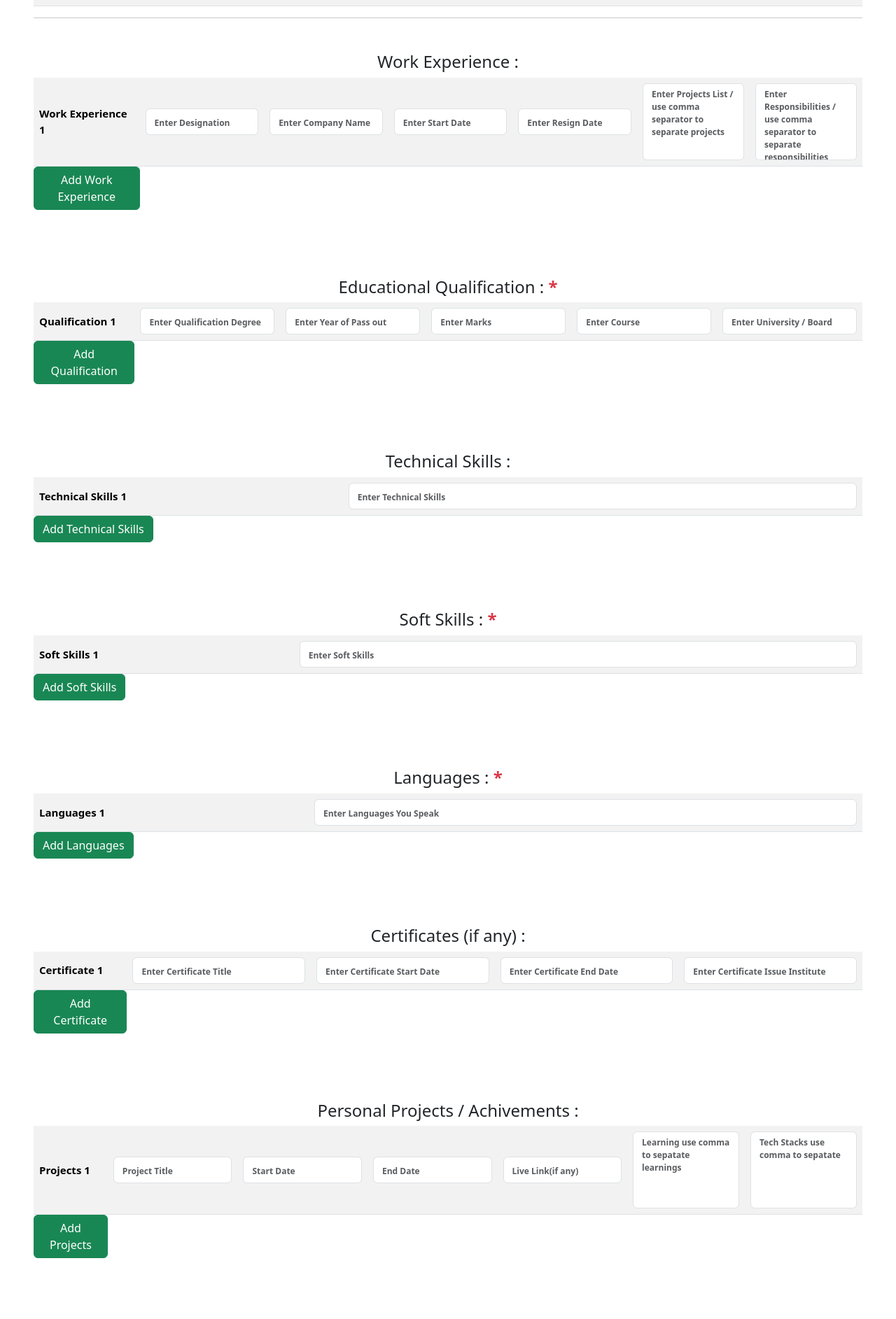
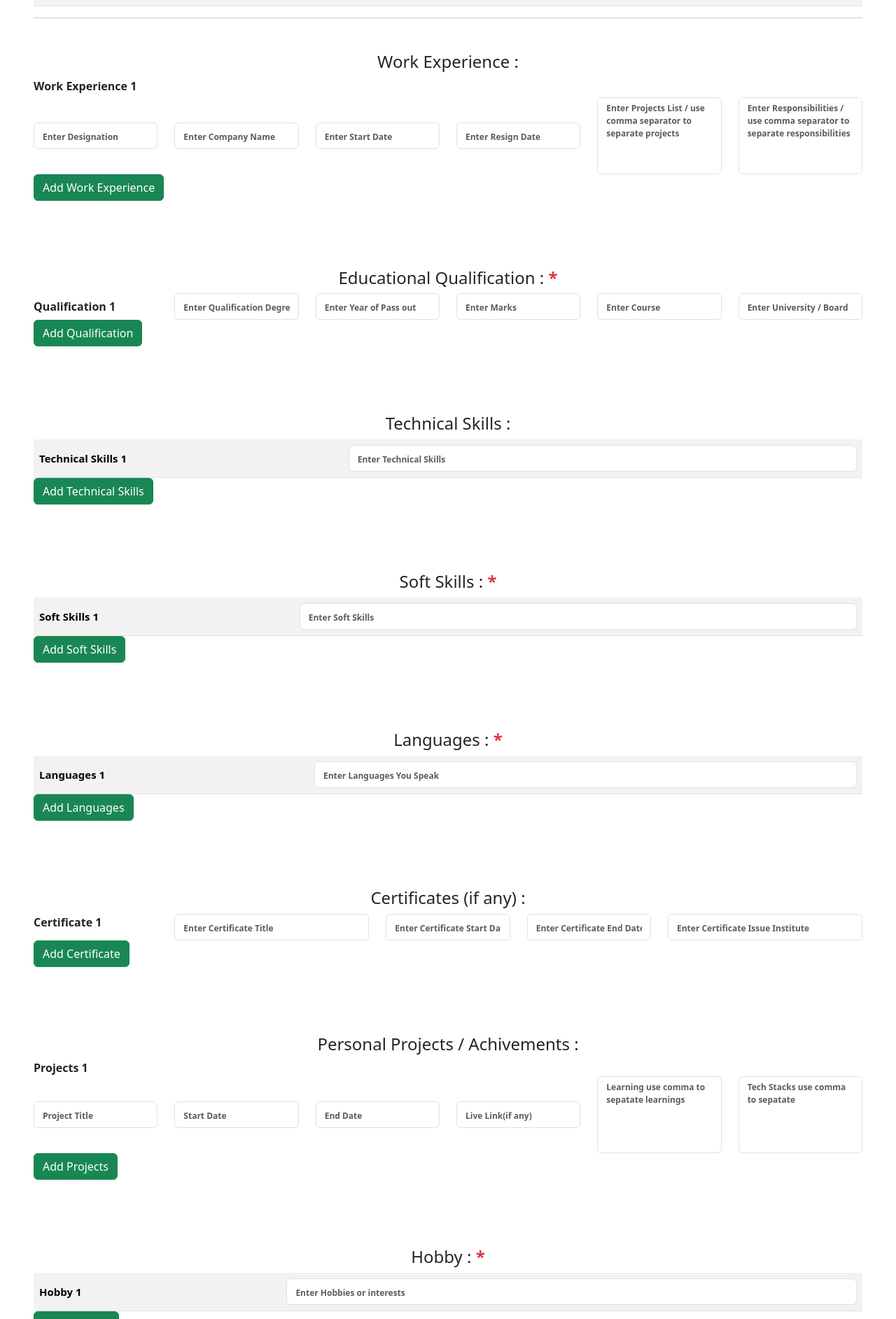
Before and after one commit to executor-utsab2000/Resume-Builder, a React (Vite) app: page / in a window 1280 px wide. Shown: the part 853-2738 px from the top of the page at 70% size. Built offline with nearby package versions, Linux system fonts and the light colour scheme.

Commit message:
form delete to begin

```diff
--- a/src/CSS_SCSS/main.scss
+++ b/src/CSS_SCSS/main.scss
@@ -22,6 +22,10 @@
     font-size: 12px;
   }
 
+  .actionIcon{
+    border-radius: 50%;
+    margin-left: 10px;
+  }
 
 }
 
--- a/src/Form.jsx
+++ b/src/Form.jsx
@@ -26,10 +26,14 @@ const Form = () => {
         for (let [key, value] of formData.entries()) {
             setNestedObject(data, key, value);
         }
-        console.log(data);
+        // console.log(data);
         setUserData(data);
         navigate('/template-listing');
     }
+
+
+
+
 
 
 
@@ -37,6 +41,7 @@ const Form = () => {
         <div className='formResume'>
             <h1 className='mb-4'> RESUME BUILDER </h1>
             <form onSubmit={submitForm} autoComplete='off'>
+                <section>
                     <h4 className='text-center'>Personal Details :</h4>
                     <table className="table table-striped">
                         <tbody>
@@ -71,8 +76,10 @@ const Form = () => {
                             </tr>
                         </tbody>
                     </table>
+                </section>
                 <br />
                 <hr />
+                <section>
                     <h4 className='mt-5 text-center'>Links :</h4>
                     <table className="table table-striped">
                         <tbody>
@@ -90,57 +97,59 @@ const Form = () => {
                             </tr>
                         </tbody>
                     </table>
+                </section>
 
                 <hr />
 
+                <section>
                     <h4 className='mt-5 text-center'>Work Experience :</h4>
-                <table className="table table-striped">
-                    <tbody>
+                    {workExperience.map((elm, index) => {
+                        return (
+                            <>
+                                <div className="experienceItems">
+                                    <div className="row">
+                                        <div className="col-12 fw-bold mb-1">
+                                            Work Experience {index + 1}
+                                            </div>
+                                        <div className="col-lg-2 my-auto"><input name={`workExperience[${index}][designation]`} className='form-control' placeholder='Enter Designation' /></div>
+                                        <div className="col-lg-2 my-auto"><input name={`workExperience[${index}][companyName]`} className='form-control' placeholder='Enter Company Name' /></div>
+                                        <div className="col-lg-2 my-auto"><input name={`workExperience[${index}][startDate]`} className='form-control' placeholder='Enter Start Date ' /></div>
+                                        <div className="col-lg-2 my-auto"><input name={`workExperience[${index}][endDate]`} className='form-control' placeholder='Enter Resign Date' /></div>
+                                        <div className="col-lg-2 my-auto"><textarea name={`workExperience[${index}][projectList]`} id="" rows={4} className='w-100 form-control' placeholder='Enter Projects List / use comma separator to  separate projects'></textarea></div>
+                                        <div className="col-lg-2 my-auto"><textarea name={`workExperience[${index}][responsibilities]`} id="" rows={4} className='w-100 form-control' placeholder='Enter Responsibilities / use comma separator to  separate responsibilities'></textarea></div>
+                                    </div>
+                                </div>
+                            </>
+                        )
+                    })}
+                    <button type="button" className='btn btn-success mb-5' onClick={() => setWorkExperience([...workExperience, workExperience.length])}>Add Work Experience</button>
+                </section>
+
+                <section>
+                    <h4 className='mt-5 text-center'>Educational Qualification : <span className="fw-bold text-danger">*</span></h4>
                     {
-                            workExperience.map((elm, index) => {
+                        qualification.map((elm, index) => {
                             return (
-                                    <tr key={index}>
-                                        <td>Work Experience {index + 1}</td>
-                                        <td><input name={`workExperience[${index}][designation]`} className='form-control' placeholder='Enter Designation' /></td>
-                                        <td><input name={`workExperience[${index}][companyName]`} className='form-control' placeholder='Enter Company Name' /></td>
-                                        <td><input name={`workExperience[${index}][startDate]`} className='form-control' placeholder='Enter Start Date ' /></td>
-                                        <td><input name={`workExperience[${index}][endDate]`} className='form-control' placeholder='Enter Resign Date' /></td>
-                                        <td><textarea name={`workExperience[${index}][projectList]`} id="" rows={4} className='w-100 form-control' placeholder='Enter Projects List / use comma separator to  separate projects'></textarea></td>
-                                        <td><textarea name={`workExperience[${index}][responsibilities]`} id="" rows={4} className='w-100 form-control' placeholder='Enter Responsibilities / use comma separator to  separate responsibilities'></textarea></td>
-                                    </tr>
+                                <>
+                                    <div className="qualificationItem">
+                                        <div className="row">
+                                            <div className="col-lg-2 my-auto fw-bold">Qualification {index + 1}</div>
+                                            <div className="col-lg-2 my-auto"><input name={`qualification[${index}][degree]`} className='form-control mandetory' placeholder='Enter Qualification Degree  Eg. Graduation ,HS, etc' required /></div>
+                                            <div className="col-lg-2 my-auto"><input name={`qualification[${index}][year]`} className='form-control mandetory' placeholder='Enter Year of Pass out' required /></div>
+                                            <div className="col-lg-2 my-auto"><input name={`qualification[${index}][marks]`} className='form-control mandetory' placeholder='Enter Marks ' required /></div>
+                                            <div className="col-lg-2 my-auto"><input name={`qualification[${index}][course]`} className='form-control mandetory' placeholder='Enter Course' required /></div>
+                                            <div className="col-lg-2 my-auto"><input name={`qualification[${index}][institute]`} className='form-control mandetory' placeholder='Enter University / Board' required /></div>
+                                        </div>
+                                    </div>
+                                </>
                             )
                         })
                     }
-                    </tbody>
-                    <tfoot>
-                        <button type="button" className='btn btn-success mb-5' onClick={() => setWorkExperience([...workExperience, workExperience.length])}>Add Work Experience</button>
-                    </tfoot>
-                </table>
-
-                <h4 className='mt-5 text-center'>Educational Qualification : <span className="fw-bold text-danger">*</span></h4>
-                <table className="table table-striped">
-                    <tbody>
-                        {
-                            qualification.map((elm, index) => {
-                                return (
-                                    <tr key={index}>
-                                        <td>Qualification {index + 1}</td>
-                                        <td><input name={`qualification[${index}][degree]`} className='form-control mandetory' placeholder='Enter Qualification Degree  Eg. Graduation ,HS, etc' required /></td>
-                                        <td><input name={`qualification[${index}][year]`} className='form-control mandetory' placeholder='Enter Year of Pass out' required /></td>
-                                        <td><input name={`qualification[${index}][marks]`} className='form-control mandetory' placeholder='Enter Marks ' required /></td>
-                                        <td><input name={`qualification[${index}][course]`} className='form-control mandetory' placeholder='Enter Course' required /></td>
-                                        <td><input name={`qualification[${index}][institute]`} className='form-control mandetory' placeholder='Enter University / Board' required /></td>
-                                    </tr>
-                                )
-                            })
-                        }
-                    </tbody>
-                    <tfoot>
                     <button type="button" className='btn btn-success mb-5' onClick={() => setQualification([...qualification, qualification.length])}>Add Qualification</button>
-                    </tfoot>
-                </table>
+                </section>
 
 
+                <section>
                     <h4 className='mt-5 text-center'>Technical Skills :</h4>
                     <table className="table table-striped">
                         <tbody>
@@ -159,7 +168,10 @@ const Form = () => {
                             <button type="button" className='btn btn-success mb-5' onClick={() => setTechnicalSkills([...technicalSkills, technicalSkills.length])}>Add Technical Skills</button>
                         </tfoot>
                     </table>
+                </section>
 
+
+                <section>
                     <h4 className='mt-5 text-center'>Soft Skills : <span className="fw-bold text-danger">*</span></h4>
                     <table className="table table-striped">
                         <tbody>
@@ -178,8 +190,10 @@ const Form = () => {
                             <button type="button" className='btn btn-success mb-5' onClick={() => setSoftSkills([...softSkills, softSkills.length])}>Add Soft Skills</button>
                         </tfoot>
                     </table>
+                </section>
 
 
+                <section>
                     <h4 className='mt-5 text-center'>Languages : <span className="fw-bold text-danger">*</span></h4>
                     <table className="table table-striped">
                         <tbody>
@@ -198,57 +212,55 @@ const Form = () => {
                             <button type="button" className='btn btn-success mb-5' onClick={() => setLanguages([...languages, languages.length])}>Add Languages</button>
                         </tfoot>
                     </table>
+                </section>
 
 
+                <section>
                     <h4 className='mt-5 text-center'>Certificates (if any) :</h4>
-                <table className="table table-striped">
-                    <tbody>
                     {
                         certificate.map((elm, index) => {
                             return (
-                                    <tr key={index}>
-                                        <td>Certificate {index + 1}</td>
-                                        <td><input name={`certificate[${index}][title]`} className='form-control' placeholder='Enter Certificate Title' /></td>
-                                        <td><input name={`certificate[${index}][startDate]`} className='form-control' placeholder='Enter Certificate Start Date' /></td>
-                                        <td><input name={`certificate[${index}][endDate]`} className='form-control' placeholder='Enter Certificate End Date' /></td>
-                                        <td><input name={`certificate[${index}][issuedBy]`} className='form-control' placeholder='Enter Certificate Issue Institute' /></td>
-                                    </tr>
+                                <div className="certificateItems">
+                                    <div className="row">
+                                        <div className="col-lg-2 fw-bold">Certificate {index + 1}</div>
+                                        <div className="col-lg-3"><input name={`certificate[${index}][title]`} className='form-control' placeholder='Enter Certificate Title' /></div>
+                                        <div className="col-lg-2"><input name={`certificate[${index}][startDate]`} className='form-control' placeholder='Enter Certificate Start Date' /></div>
+                                        <div className="col-lg-2"><input name={`certificate[${index}][endDate]`} className='form-control' placeholder='Enter Certificate End Date' /></div>
+                                        <div className="col-lg-3"><input name={`certificate[${index}][issuedBy]`} className='form-control' placeholder='Enter Certificate Issue Institute' /></div>
+                                    </div>
+                                </div>
                             )
                         })
                     }
-                    </tbody>
-                    <tfoot>
                     <button type="button" className='btn btn-success mb-5' onClick={() => setCertificate([...certificate, certificate.length])}>Add Certificate</button>
-                    </tfoot>
-                </table>
+                </section>
 
 
+                <section>
                     <h4 className='mt-5 text-center'>Personal Projects / Achivements :</h4>
-                <table className="table table-striped">
-                    <tbody>
                     {
                         project.map((elm, index) => {
                             return (
-                                    <tr key={index}>
-                                        <td>Projects {index + 1}</td>
-                                        <td><input name={`project[${index}][title]`} className='form-control' placeholder='Project Title' /></td>
-                                        <td><input name={`project[${index}][startDate]`} className='form-control' placeholder='Start Date' /></td>
-                                        <td><input name={`project[${index}][endDate]`} className='form-control' placeholder='End Date' /></td>
-                                        <td><input name={`project[${index}][liveLink]`} className='form-control' placeholder='Live Link(if any)' /></td>
-                                        <td><textarea name={`project[${index}][learnings]`} id="" rows={4} className='w-100 form-control' placeholder='Learning use comma to sepatate learnings'></textarea></td>
-                                        <td><textarea name={`project[${index}][techStacks]`} id="" rows={4} className='w-100 form-control' placeholder='Tech Stacks use comma to sepatate'></textarea></td>
-                                    </tr>
+                                <div className="projectItems">
+                                    <div className="row">
+                                        <div className="col-12 fw-bold">Projects {index + 1}</div>
+                                        <div className="col-lg-2 my-auto"><input name={`project[${index}][title]`} className='form-control' placeholder='Project Title' /></div>
+                                        <div className="col-lg-2 my-auto"><input name={`project[${index}][startDate]`} className='form-control' placeholder='Start Date' /></div>
+                                        <div className="col-lg-2 my-auto"><input name={`project[${index}][endDate]`} className='form-control' placeholder='End Date' /></div>
+                                        <div className="col-lg-2 my-auto"><input name={`project[${index}][liveLink]`} className='form-control' placeholder='Live Link(if any)' /></div>
+                                        <div className="col-lg-2 my-auto"><textarea name={`project[${index}][learnings]`} id="" rows={4} className='w-100 form-control' placeholder='Learning use comma to sepatate learnings'></textarea></div>
+                                        <div className="col-lg-2 my-auto"><textarea name={`project[${index}][techStacks]`} id="" rows={4} className='w-100 form-control' placeholder='Tech Stacks use comma to sepatate'></textarea></div>
+                                    </div>
+                                </div>
                             )
                         })
                     }
-                    </tbody>
-                    <tfoot>
                     <button type="button" className='btn btn-success mb-5' onClick={() => setProject([...project, project.length])}>Add Projects</button>
-                    </tfoot>
-                </table>
+                </section>
 
 
 
+                <section>
                     <h4 className='mt-5 text-center'>Hobby : <span className="fw-bold text-danger">*</span></h4>
                     <table className="table table-striped">
                         <tbody>
@@ -267,7 +279,9 @@ const Form = () => {
                             <button type="button" className='btn btn-success mb-5' onClick={() => setHobbies([...hobbies, hobbies.length])}>Add Hobbies</button>
                         </tfoot>
                     </table>
+                </section>
 
+                <section>
                     <h4 className='mt-5 text-center'>Profile Summary : <span className="fw-bold text-danger">*</span></h4>
                     <table className="table table-striped">
                         <tbody>
@@ -277,6 +291,7 @@ const Form = () => {
                             </tr>
                         </tbody>
                     </table>
+                </section>
 
 
                 <input type="submit" className='btn btn-success w-100 py-3' value="Submit" />
--- a/src/Template/Template1.jsx
+++ b/src/Template/Template1.jsx
@@ -106,7 +106,7 @@ const Template1 = () => {
                                                     <div className="col-3 my-auto">
                                                         <div className="companyName">{elm.designation}</div>
                                                         <div className="designation">{elm.companyName}</div>
-                                                        <div className="duration">{`${elm.startDate} - Present`}</div>
+                                                        <div className="duration">{`${elm.startDate} - ${elm.endDate}`}</div>
 
                                                         <div className="projectWorked">
                                                             <div className="header">Projects :</div>
--- a/src/Template/Template2.jsx
+++ b/src/Template/Template2.jsx
@@ -39,7 +39,7 @@ const Template2 = () => {
                     userData.workExperience.map((elm) => {
                         return (
                             <div>
-                                <h5>{elm.designation} - <span className='text-capitalize'>{elm.companyName}</span> <span className="text-muted small">({`${elm.startDate} - Present`})</span></h5>
+                                <h5>{elm.designation} - <span className='text-capitalize'>{elm.companyName}</span> <span className="text-muted small">({`${elm.startDate} - ${elm.endDate}`})</span></h5>
                                 <ul>
                                     {
                                         elm.responsibilities.split(',').map(elm => <li>{elm}</li>)
--- a/src/Template/Template3.jsx
+++ b/src/Template/Template3.jsx
@@ -50,7 +50,7 @@ const Template3 = () => {
                                 return (
                                     <div className="work-item">
                                         <h5>{elm.designation}, <span className='text-capitalize' >{elm.companyName}</span></h5>
-                                        <small className="text-muted">{`${elm.startDate} - Present`}</small>
+                                        <small className="text-muted">{`${elm.startDate} - ${elm.endDate}`}</small>
                                         <ul>
                                             {
                                                 elm.responsibilities.split(',')?.map(elm => <li>{elm}</li>)
--- a/src/Template/Template4.jsx
+++ b/src/Template/Template4.jsx
@@ -48,7 +48,7 @@ const Template4 = () => {
                                 <>
                                     <div className="job-title">{elm.designation}</div>
                                     <div className="job-company">{elm.companyName}</div>
-                                    <div className="job-dates">{`${elm.startDate} - Present`}</div>
+                                    <div className="job-dates">{`${elm.startDate} - ${elm.endDate}`}</div>
                                     <ul>
                                         {
                                             elm.responsibilities.split(',')?.map(elm => <li>{elm}</li>)
--- a/src/Template/Template5.jsx
+++ b/src/Template/Template5.jsx
@@ -42,7 +42,7 @@ const Template5 = () => {
                     userData.workExperience.map((elm) => {
                         return (
                             <>
-                                <p><strong>{elm.designation}</strong> - <span className='text-capitalize'>{elm.companyName}</span> <span className="text-muted">{`${elm.startDate} - Present`}</span></p>
+                                <p><strong>{elm.designation}</strong> - <span className='text-capitalize'>{elm.companyName}</span> <span className="text-muted">{`${elm.startDate} - ${elm.endDate}`}</span></p>
                                 <ul>
                                     {
                                         elm.responsibilities.split(',')?.map(elm => <li>{elm}</li>)
--- a/src/Template/Template6.jsx
+++ b/src/Template/Template6.jsx
@@ -37,7 +37,7 @@ const Template6 = () => {
                                 return (
                                     <div class="job">
                                         <h3>{elm.designation}</h3>
-                                        <p class="company text-capitalize">{elm.companyName} <span>{`${elm.startDate} - Present`}</span></p>
+                                        <p class="company text-capitalize">{elm.companyName} <span>{`${elm.startDate} - ${elm.endDate}`}</span></p>
                                         <ul>
                                             {
                                                 elm.responsibilities.split(',')?.map(elm => <li>{elm}</li>)
--- a/src/Template/Template7.jsx
+++ b/src/Template/Template7.jsx
@@ -25,7 +25,7 @@ const Template7 = () => {
                                     <div className="job">
                                         <div className="job-header">
                                             <h3 className='text-capitalize'>{elm.companyName}</h3>
-                                            <span className="date">{`${elm.startDate} - Present`}</span>
+                                            <span className="date">{`${elm.startDate} - ${elm.endDate}`}</span>
                                         </div>
                                         <p><strong>{elm.designation}</strong></p>
                                         <ul>
--- a/src/Template/Template8.jsx
+++ b/src/Template/Template8.jsx
@@ -23,7 +23,7 @@ const Template8 = () => {
                                     <div className="job">
                                         <div className="title">
                                             <strong>{elm.designation}</strong>
-                                            <span>{`${elm.startDate} - Present`}</span>
+                                            <span>{`${elm.startDate} - ${elm.endDate}`}</span>
                                         </div>
                                         <div class="company">{elm.companyName}</div>
                                         <ul>
```
Lines whose indentation alone changed are shown as unchanged.
